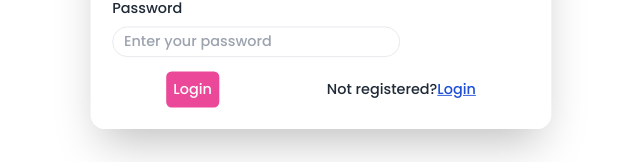
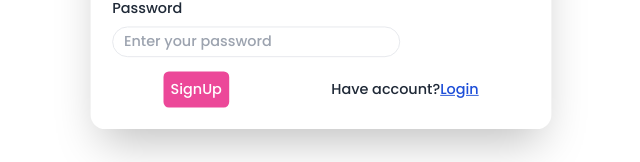
Before and after one commit to SohailDad/Books-Web, a React (Vite) app in the folder frontend/: page /signup in a window 1280 px wide. Shown: the part 441-603 px from the top of the page, without its empty margins (275-915 px from the left). Built offline with nearby package versions, Linux system fonts and the light colour scheme.

Commit message:
update the Signup page

```diff
--- a/frontend/src/App.jsx
+++ b/frontend/src/App.jsx
@@ -3,7 +3,6 @@ import Home from "./home/Home";
 import { Route, Routes } from 'react-router-dom'
 import Courses from "./courses/Courses";
 import SignUp from "./components/SignUp";
-import Login from "./components/Login";
 
 function App() {
 
--- a/frontend/src/components/SignUp.jsx
+++ b/frontend/src/components/SignUp.jsx
@@ -1,11 +1,12 @@
 import React from 'react'
 import { Link } from 'react-router-dom'
+import Login from './Login'
 
 function SignUp() {
     return (
         <div>
             <div className='flex h-screen justify-center items-center'>
-                <div id="my_modal_3" className="w-[600px]">
+                <div className="w-[600px]">
                     <div className="modal-box">
                         <form method="dialog">
                             {/* if there is a button in form, it will close the modal */}
@@ -38,10 +39,14 @@ function SignUp() {
                         </div>
                         {/* Button */}
                         <div className='flex justify-around mt-4 items-center'>
-                        <button className='bg-pink-500 rounded-md p-2 text-white hover:bg-pink-600 duration-300'>Login</button>
+                        <button className='bg-pink-500 rounded-md p-2 text-white hover:bg-pink-600 duration-300'>SignUp</button>
                         <p>
-                            Not registered?<Link to='/' className='underline text-blue-700'>Login</Link>
+                            Have account?<button className='underline text-blue-700'
+                            onClick={() => document.getElementById("my_modal_3").showModal()}
+                            >Login</button>
+                            <Login/>
                         </p>
+
                     </div>
                     </div>
                 </div>
```
Also changed, not shown: frontend/src/components/Navbar.jsx (+8 -9 lines).
